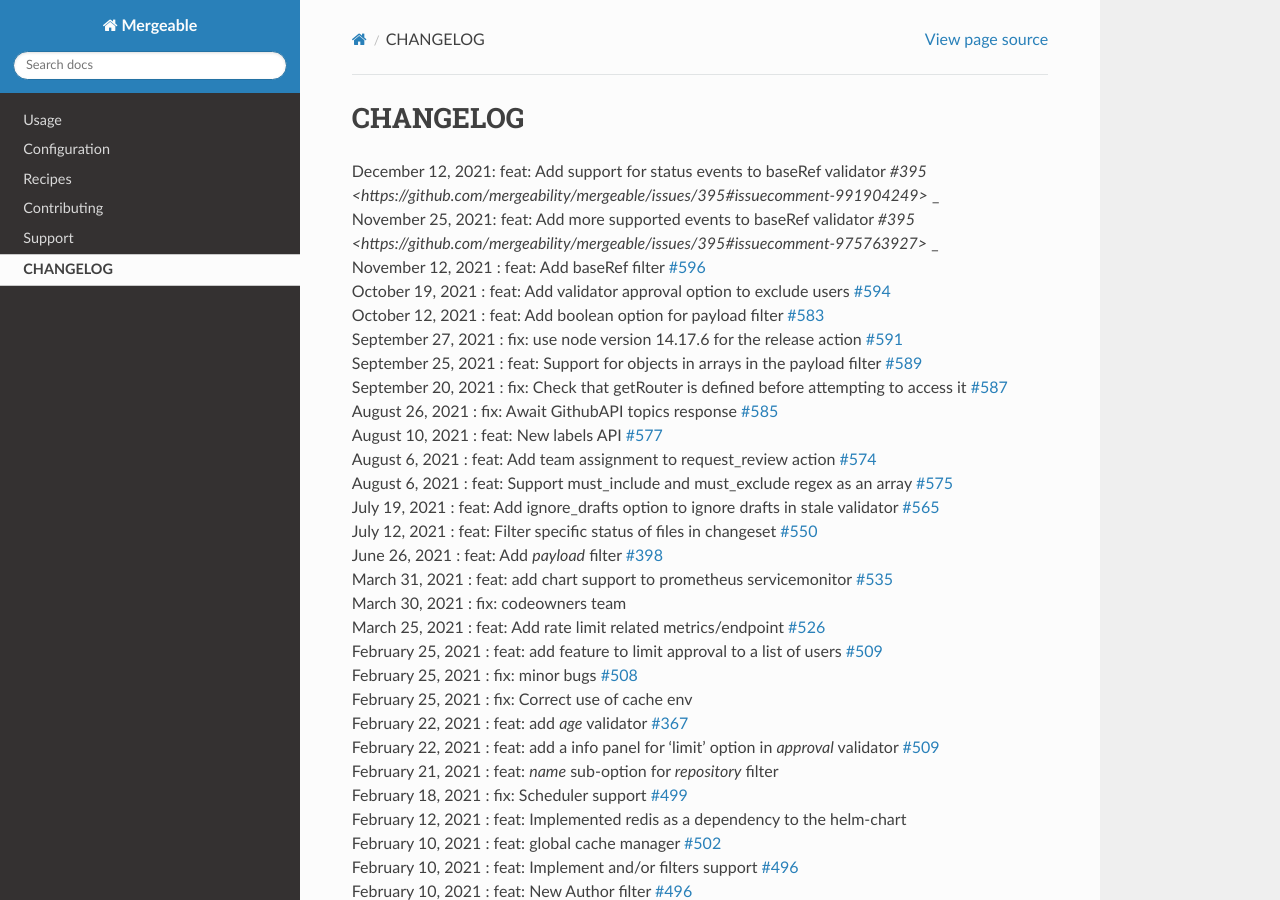
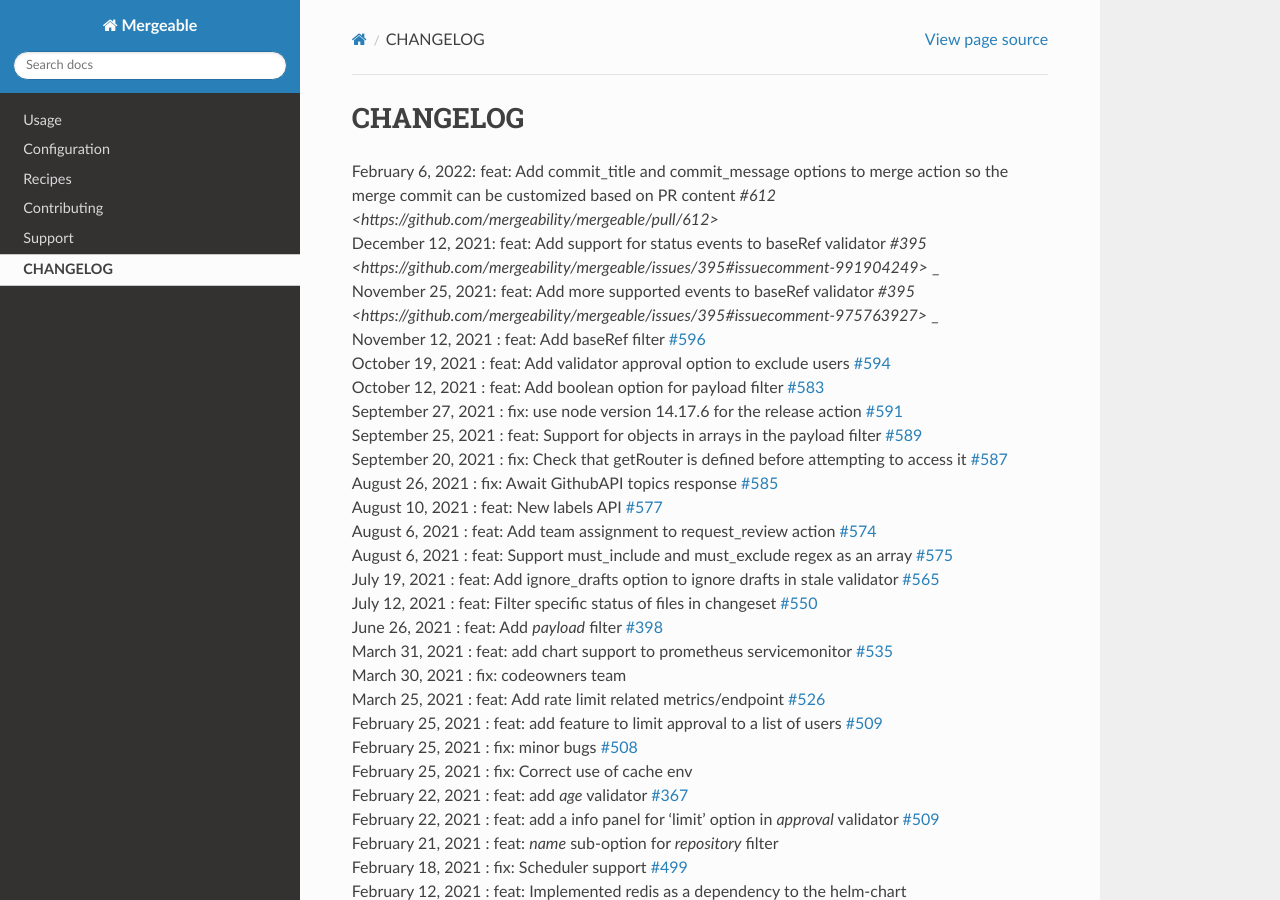
Before and after one commit to mergeability/mergeable, a Sphinx documentation site: the page built from docs/changelog.rst, in a window 1280 px wide and 900 px high. Built offline with Sphinx 7.4.7 and the Read the Docs theme 2.0.0, drawn with Linux system fonts in a browser that asks for light colours.

Commit message:
Add changelog entry

```diff
--- a/docs/changelog.rst
+++ b/docs/changelog.rst
@@ -1,5 +1,6 @@
 CHANGELOG
 =====================================
+| February 6, 2022: feat: Add commit_title and commit_message options to merge action so the merge commit can be customized based on PR content `#612 <https://github.com/mergeability/mergeable/pull/612>`
 | December 12, 2021: feat: Add support for status events to baseRef validator `#395 <https://github.com/mergeability/mergeable/issues/395#issuecomment-991904249>` _
 | November 25, 2021: feat: Add more supported events to baseRef validator `#395 <https://github.com/mergeability/mergeable/issues/395#issuecomment-975763927>` _
 | November 12, 2021 : feat: Add baseRef filter `#596 <https://github.com/mergeability/mergeable/pull/596>`_
```
